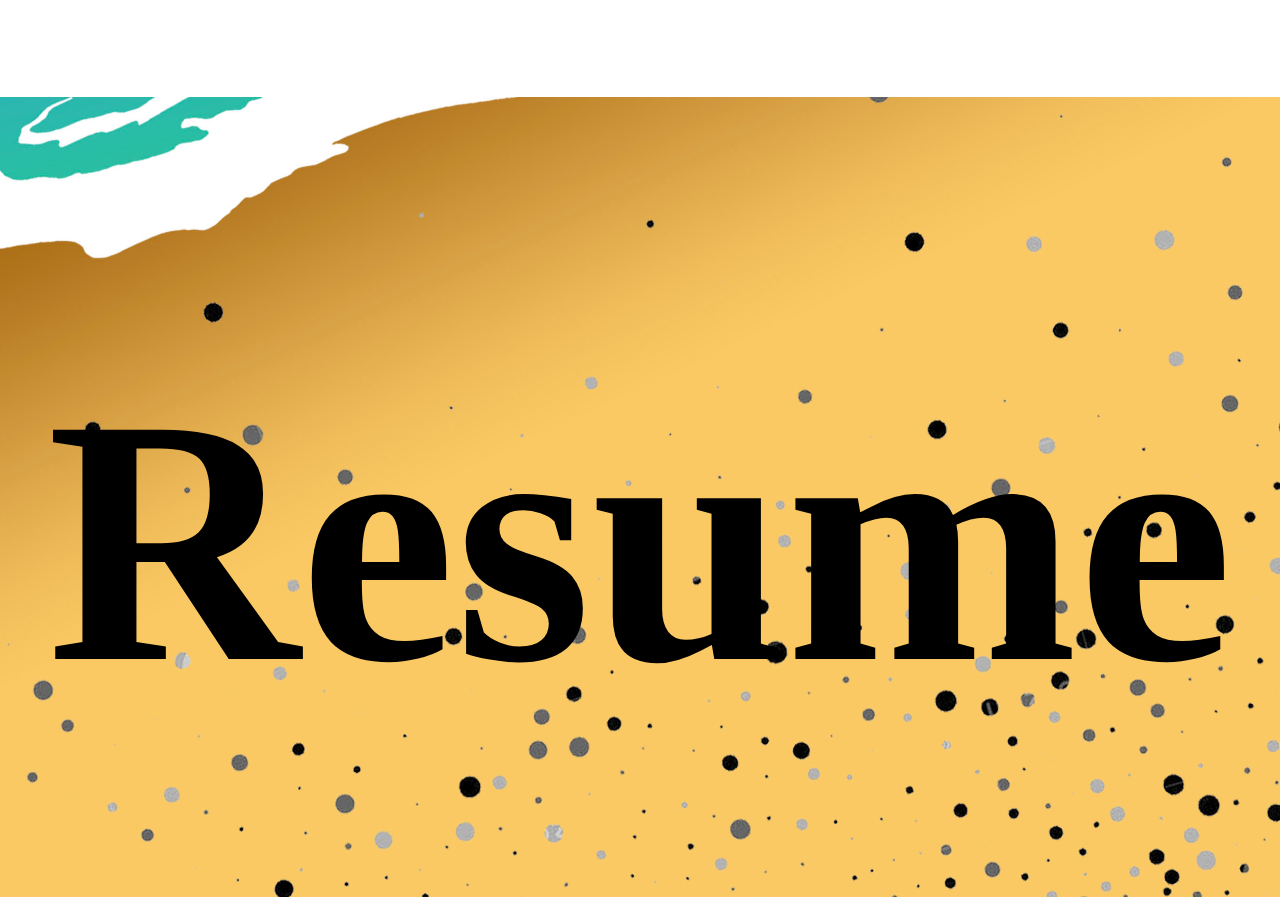
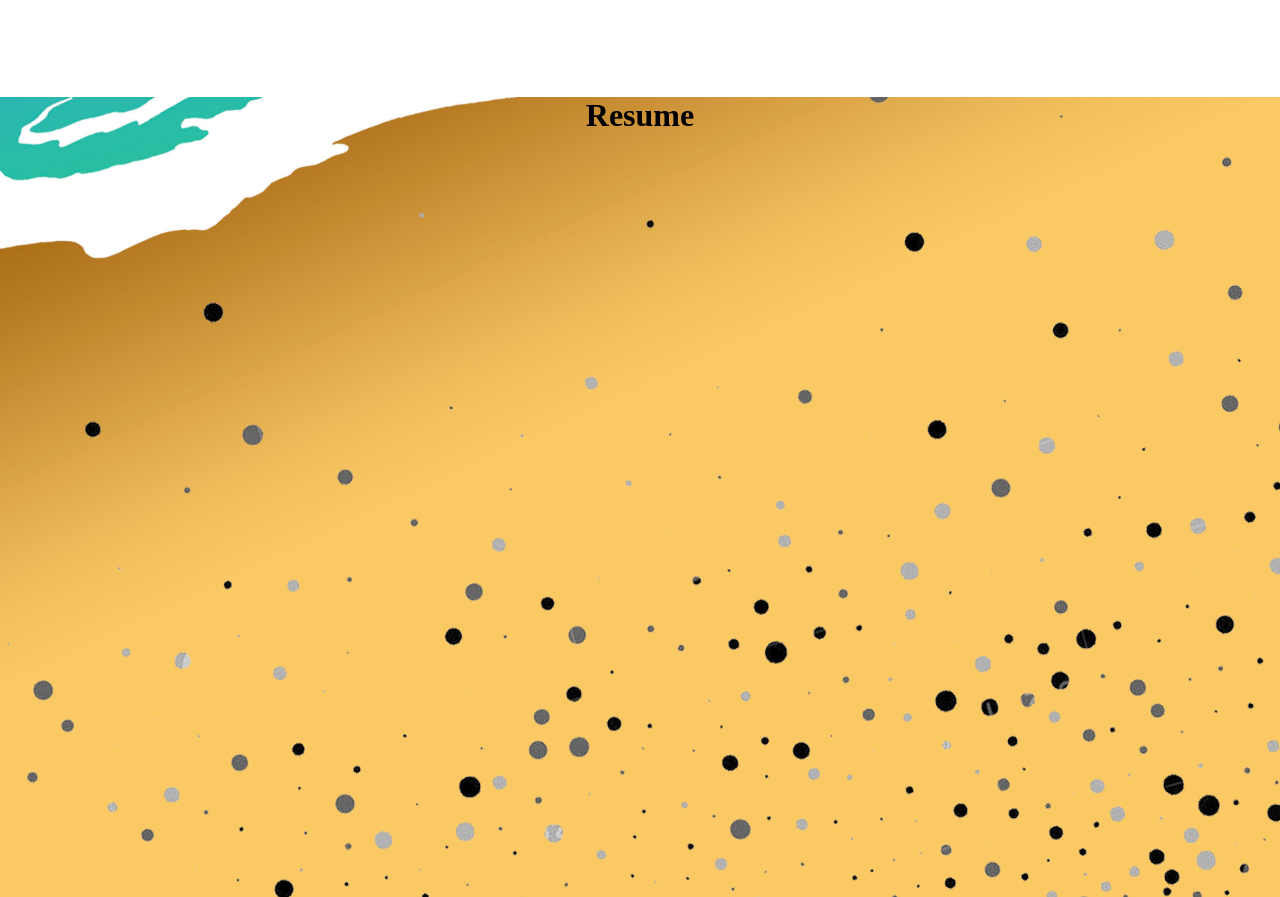
Before and after one commit to zryan2/portfolio-official, a plain HTML site: page index.html in a window 1280 px wide. Shown: the part 3162-4059 px from the top of the page. Drawn offline with Linux system fonts and the light colour scheme; some packages are replaced by stand-ins of ours; a script that the page names is missing; files whose address does not match are found by name; a web font is replaced by a local one.

Commit message:
Fixed resume page #2
Changed id

```diff
--- a/css/styles.css
+++ b/css/styles.css
@@ -386,7 +386,7 @@ nav.fill ul li a:hover:after {
 /*ABOUT Page END*/
 
 
-#resumePage{
+#resume{
   background-image: url("images/beachOne.jpg");
   width: 100%;
   height: 100vh;
@@ -401,7 +401,7 @@ nav.fill ul li a:hover:after {
 }
 
 
-#resumePage h1 {
+#resume h1 {
     /*left:23.5%;*/
     /*  top: 60px;*/
     font-family: 'StayRad';
```
